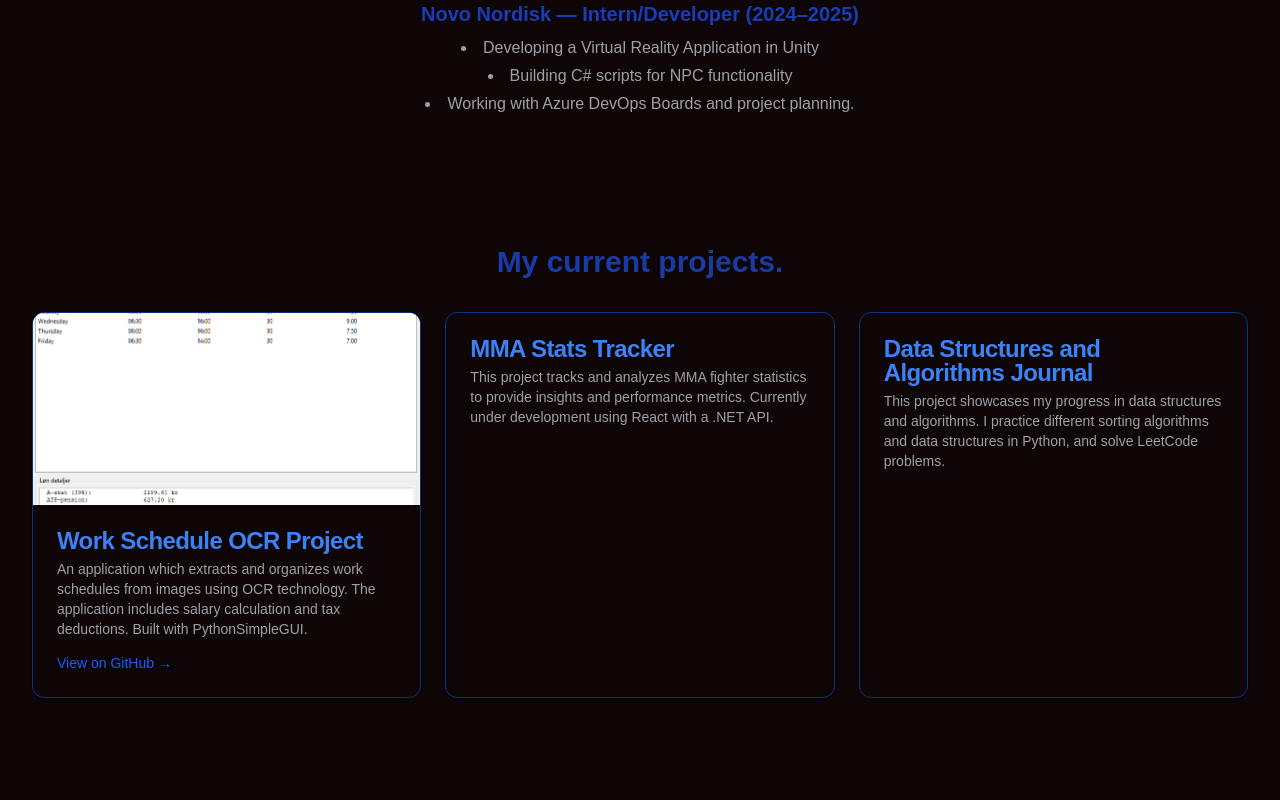
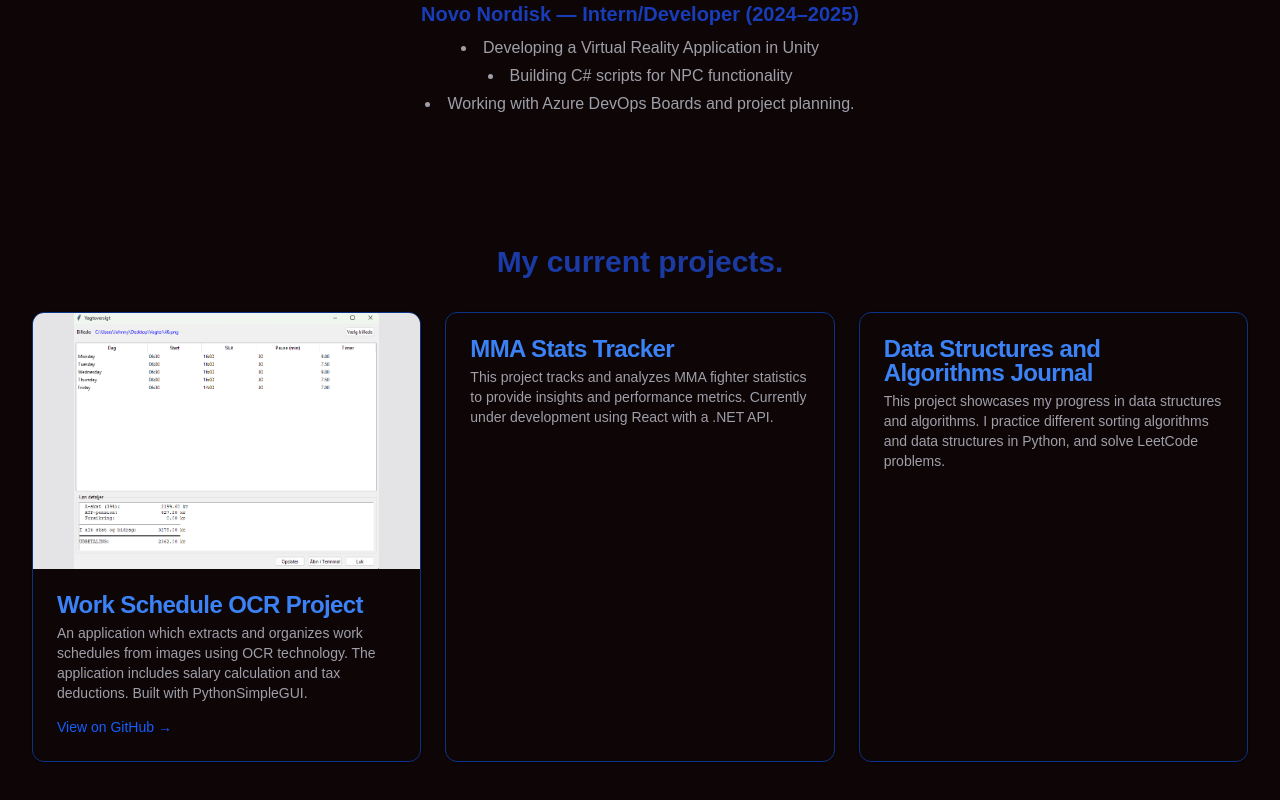
Before and after one commit to JohnnyNguyen97/CV, a Next.js app: page / in a window 1280 px wide. Shown: the part 1253-2053 px from the top of the page. Before the commit the page ends 2015 px from the top, so only its background shows below. Built offline with nearby package versions, Linux system fonts and the light colour scheme.

Commit message:
fixed sizing of OCR image

```diff
--- a/components/ProjectCard.tsx
+++ b/components/ProjectCard.tsx
@@ -44,8 +44,14 @@ export default function ProjectCard({
     <div onClick={handleCardClick} className="h-full cursor-pointer">
       <Card className="h-full flex flex-col transition hover:shadow-lg overflow-hidden">
         {image && (
-          <div className="relative w-full h-48 overflow-hidden bg-zinc-200 dark:bg-zinc-800">
-            <Image src={image} alt={title} fill className="object-cover" />
+          <div className="relative w-full h-64 overflow-hidden bg-zinc-200 dark:bg-zinc-800">
+            <Image
+              src={image}
+              alt={title}
+              fill
+              sizes="100%"
+              className="object-contain"
+            />
           </div>
         )}
         <CardHeader className="flex-grow flex flex-col">
```
